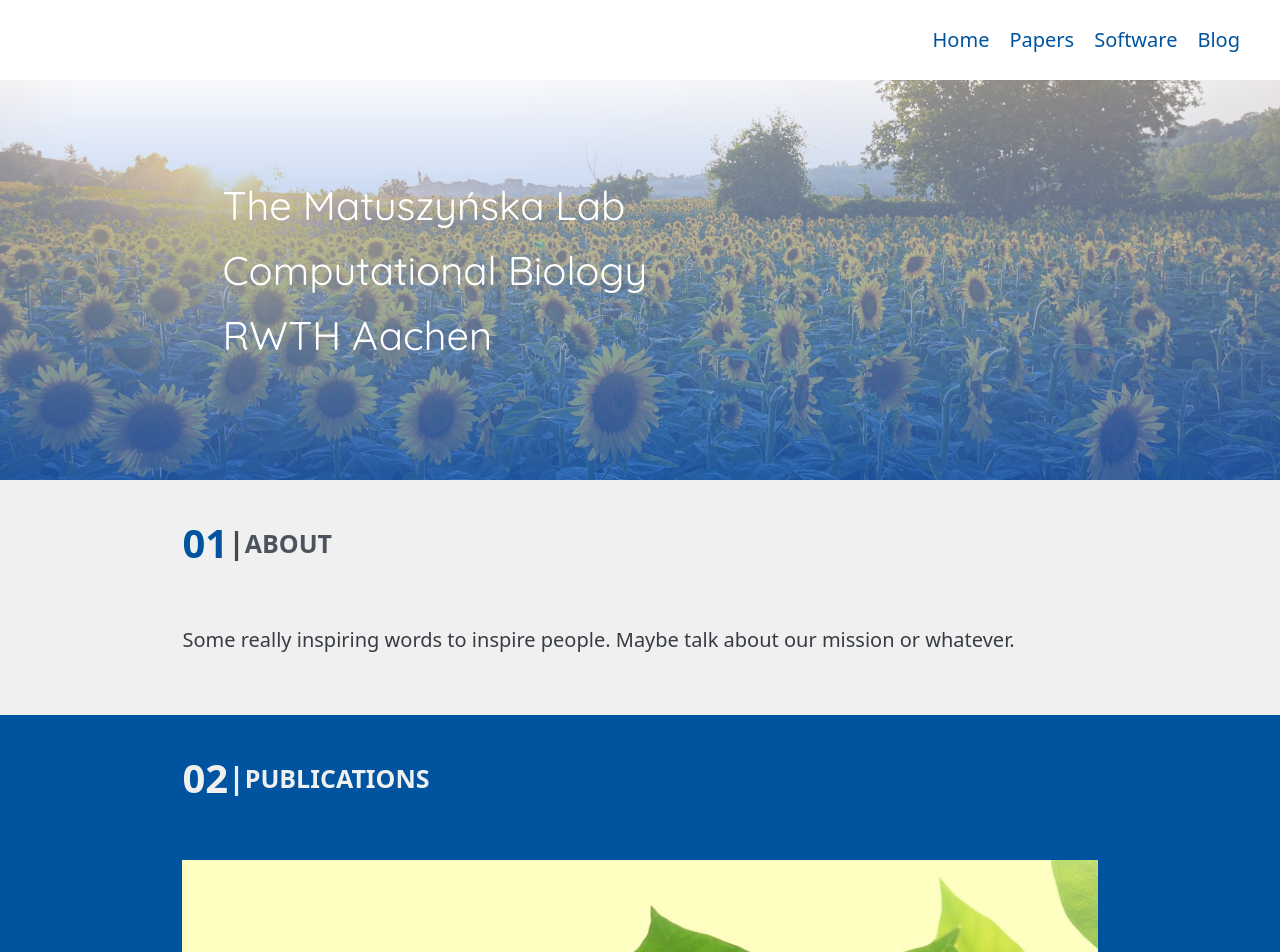
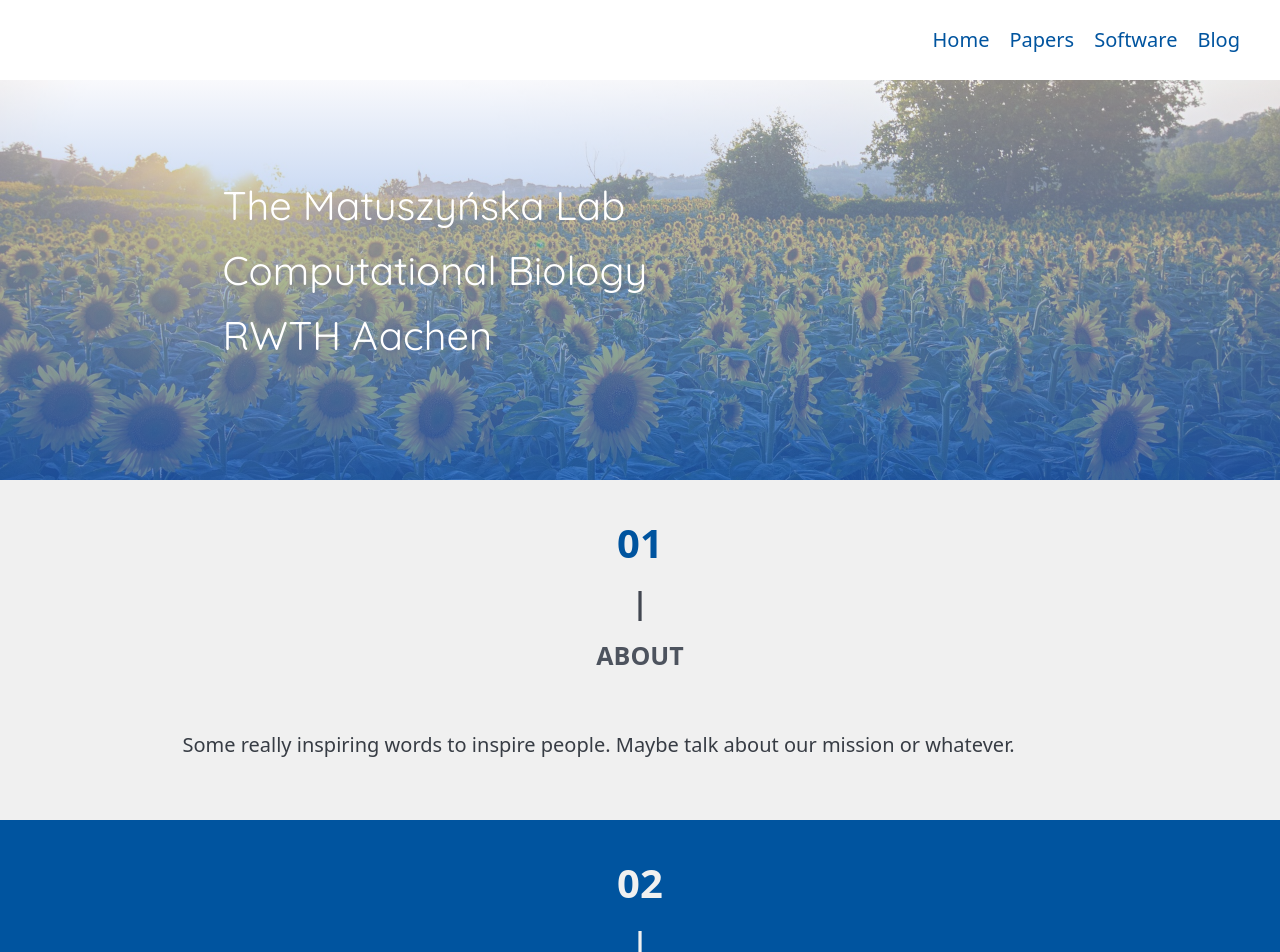
Before and after one commit to Computational-Biology-Aachen/Computational-Biology-Aachen.github.io, a SvelteKit app: page / in a window 1280 px wide. Shown: the top 952 px of the page. Built offline with nearby package versions, Linux system fonts and the light colour scheme.

Commit message:
dev: fix: centering

```diff
--- a/src/lib/BoxHeading.svelte
+++ b/src/lib/BoxHeading.svelte
@@ -15,23 +15,23 @@
 
 <style>
 	.box {
+		box-sizing: border-box;
 		padding: 2rem 2rem;
 		margin: 0;
 		background-color: var(--primary);
 		min-height: 12rem;
 		display: flex;
-		flex-direction: row;
 		align-items: center;
-		justify-content: start;
 	}
 	.box > * {
 		color: var(--white);
 	}
 	.inner {
+		height: 100%;
+		width: 100%;
 		max-width: 80ch;
-		margin: 0;
+		margin: 0 auto;
 		display: flex;
 		flex-direction: column;
-		gap: 2rem;
 	}
 </style>
--- a/src/lib/BoxHeadingMain.svelte
+++ b/src/lib/BoxHeadingMain.svelte
@@ -36,7 +36,7 @@
 	}
 
 	@media screen and (min-width: 800px) {
-		div {
+		.box {
 			flex-direction: column;
 			align-items: center;
 		}
--- a/src/routes/+page.svelte
+++ b/src/routes/+page.svelte
@@ -1,6 +1,6 @@
 <script>
 	import DarkBox from '$lib/BoxDark.svelte';
-	import BoxHeading from '$lib/BoxHeadingMain.svelte';
+	import BoxHeadingMain from '$lib/BoxHeadingMain.svelte';
 	import HeroBox from '$lib/BoxHero.svelte';
 	import LightBox from '$lib/BoxLight.svelte';
 	import PersonCard from '$lib/CardPerson.svelte';
@@ -12,11 +12,11 @@
 
 <HeroBox></HeroBox>
 <LightBox>
-	<BoxHeading n="01" title="about"></BoxHeading>
+	<BoxHeadingMain n="01" title="about"></BoxHeadingMain>
 	<p>Some really inspiring words to inspire people. Maybe talk about our mission or whatever.</p>
 </LightBox>
 <DarkBox>
-	<BoxHeading n="02" text="white" title="publications"></BoxHeading>
+	<BoxHeadingMain n="02" text="white" title="publications"></BoxHeadingMain>
 	<PublicationCard title="Shedding light on blue-green photosynthesis">
 		<P text="white">
 			Tobias Pfennig , Elena Kullmann, Tomáš Zavřel, Andreas Nakielski, Oliver Ebenhöh, Jan Červený,
@@ -43,7 +43,7 @@
 	</P>
 </DarkBox>
 <LightBox>
-	<BoxHeading n="03" title="team"></BoxHeading>
+	<BoxHeadingMain n="03" title="team"></BoxHeadingMain>
 	<TwoColumnLayout>
 		<PersonCard title="Prof. Dr. Anna Matuszyńska">
 			<P text="white">Some Description</P>
@@ -91,7 +91,7 @@
 	</div>
 </LightBox>
 <DarkBox>
-	<BoxHeading n="04" text="white" title="software"></BoxHeading>
+	<BoxHeadingMain n="04" text="white" title="software"></BoxHeadingMain>
 	<PublicationCard title="MxlPy">
 		<P text="white">
 			MxlPy (pronounced "em axe el pie") is a Python package for mechanistic learning (Mxl) - the
@@ -116,11 +116,11 @@
 	</P>
 </DarkBox>
 <LightBox>
-	<BoxHeading n="05" title="teaching"></BoxHeading>
+	<BoxHeadingMain n="05" title="teaching"></BoxHeadingMain>
 	<p>Here we could list current courses etc</p>
 </LightBox>
 <DarkBox>
-	<BoxHeading n="06" title="imprint" text="white"></BoxHeading>
+	<BoxHeadingMain n="06" title="imprint" text="white"></BoxHeadingMain>
 	<P text="white">
 		Anbieter i.S.d. TDG/MDStV: Prof. Dr. Anna B. Matuszyńska <br />
 		Worringerweg 1 52074 Aachen <br />
--- a/src/routes/papers/+page.svelte
+++ b/src/routes/papers/+page.svelte
@@ -13,9 +13,10 @@
 			Advancing human knowledge ever so slightly.
 			<br />
 			An up-to-date collection of our scientific work can always be found on
-			<a href="https://orcid.org/0000-0003-0882-6088">ORCID</a>
+			<a class="light" href="https://orcid.org/0000-0003-0882-6088">ORCID</a>
 			and
 			<a
+				class="light"
 				href="https://scholar.google.com/citations?hl=en&user=H7ip_jsAAAAJ&view_op=list_works&sortby=pubdate"
 				>Google Scholar</a
 			>.
```
